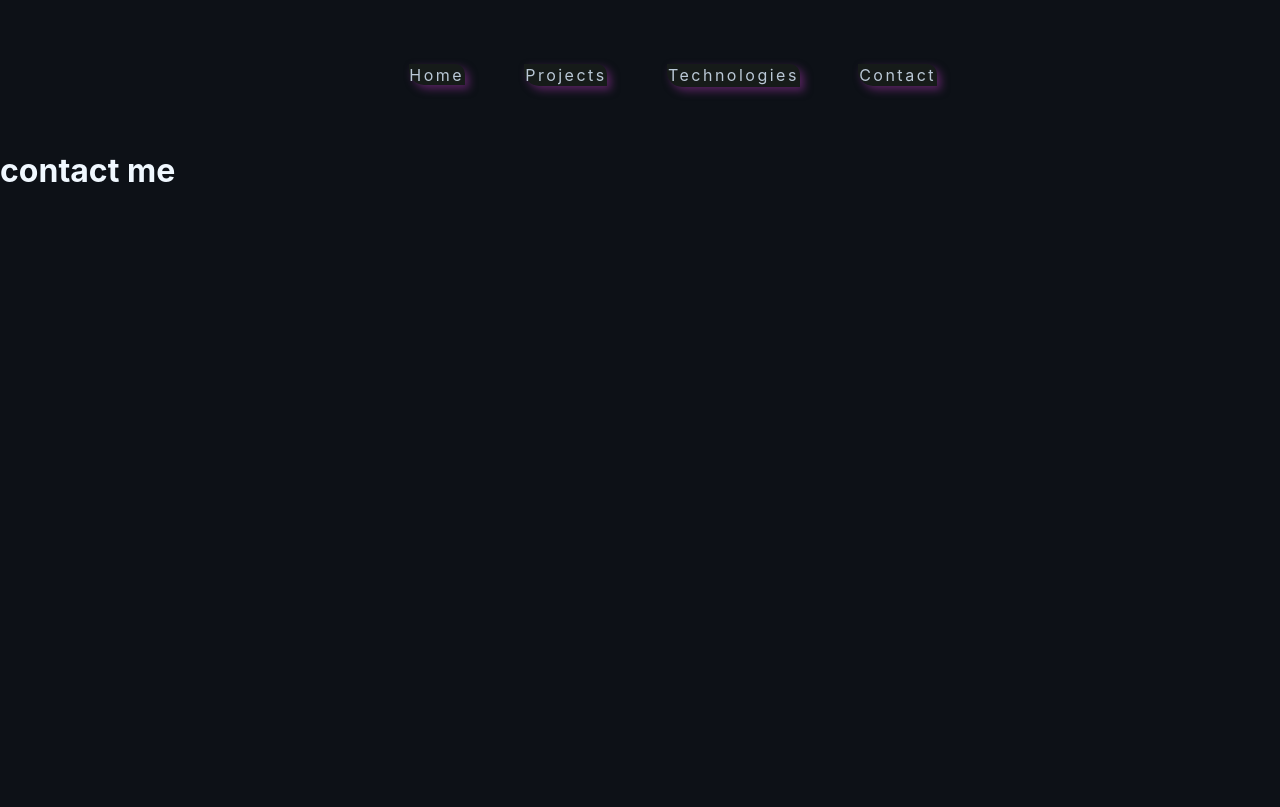
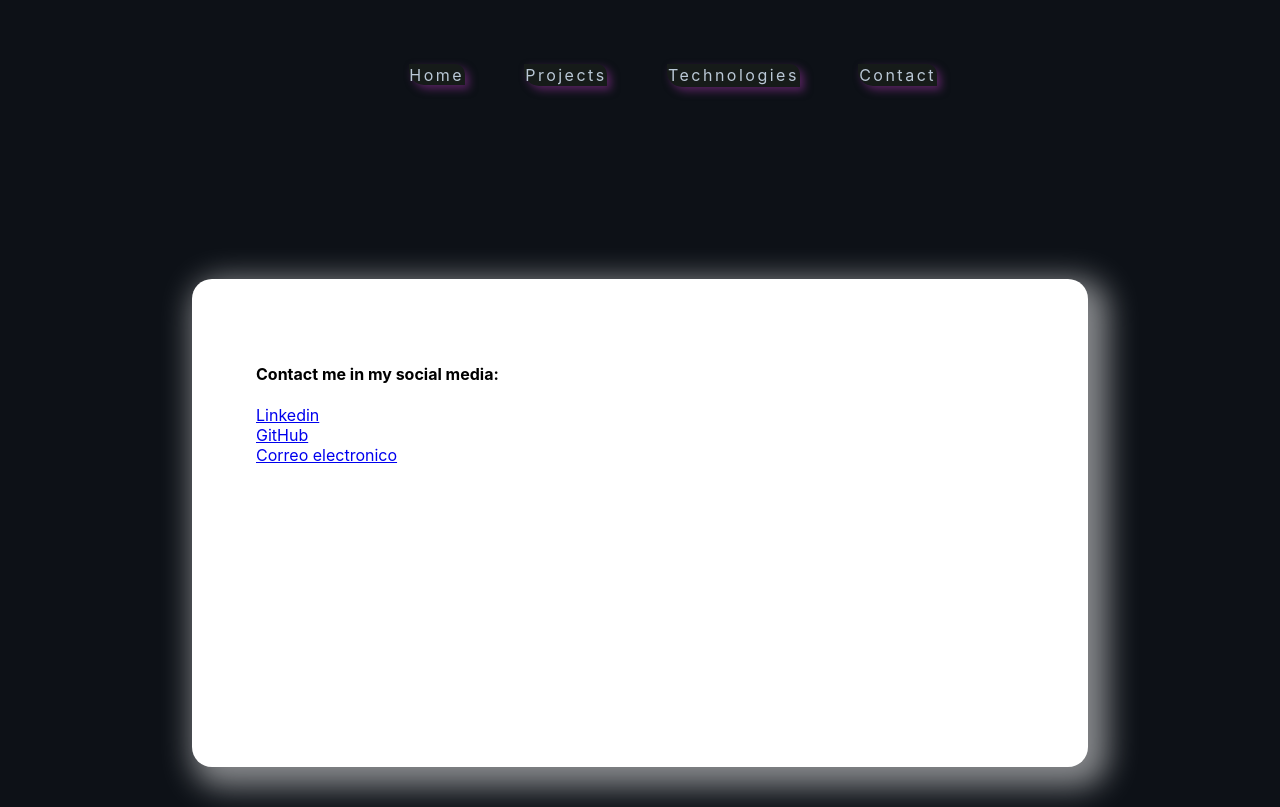
Before and after one commit to JGamito/curriculum, a React (Create React App) app: page /contact in a window 1280 px wide. Shown: the top 807 px of the page. Built offline with nearby package versions, Linux system fonts and the light colour scheme.

Commit message:
new elements added

```diff
--- a/src/components/pages/Home/home.module.css
+++ b/src/components/pages/Home/home.module.css
@@ -15,6 +15,7 @@
   flex-direction: column;
   align-items: center;
   background-color: #0d1117;
+  margin: 10%;
 }
 .saludo {
   font-size: 30px;
--- a/src/components/pages/Projects/projects.module.css
+++ b/src/components/pages/Projects/projects.module.css
@@ -27,7 +27,7 @@
   margin-left: 10px;
   margin-right: 10px;
   color: #bac8d6;
-  margin-top: 5px;
+  margin-top: 5%;
   margin-bottom: 5px;
   text-align: center;
   display: flex;
@@ -41,7 +41,7 @@
   margin-left: 10px;
   margin-right: 10px;
   color: #bac8d6;
-  margin-top: 5px;
+  margin-top: 5%;
   margin-bottom: 5px;
   text-align: center;
   display: flex;
--- a/src/components/pages/Technologies/technologies.module.css
+++ b/src/components/pages/Technologies/technologies.module.css
@@ -4,6 +4,6 @@
   align-items: center;
 }
 .gif {
-  width: 40%;
-  height: 40%;
+  width: 20%;
+  height: 20%;
 }
--- a/src/components/pages/contact/contact.jsx
+++ b/src/components/pages/contact/contact.jsx
@@ -3,9 +3,14 @@
 
 const Contact = () => {
   return (
-    <div>
-      <div className={styles.contact}>
-        <h1>contact me </h1>
+    <div className={styles.full}>
+      <div className={styles.card}>
+        <h4 className={styles.h4}> Contact me in my social media:</h4>
+        <a href="https://www.linkedin.com/in/jgamitomartin/">Linkedin</a>
+        <br />
+        <a href="https://github.com/JGamito">GitHub</a>
+        <br />
+        <a href="mailto:gamito90@hotmail.com">Correo electronico</a>
       </div>
     </div>
   );
--- a/src/components/pages/contact/contact.module.css
+++ b/src/components/pages/contact/contact.module.css
@@ -1,3 +1,21 @@
-.contact {
-  color: aliceblue;
+.full {
+  display: flex;
+  align-items: baseline;
+  justify-content: center;
 }
+
+.card {
+  margin: 10%;
+  height: 45vh;
+  width: 60%;
+  border-radius: 20px;
+  overflow: hidden;
+  box-shadow: 10px 10px 30px 10px rgba(255, 255, 255, 0.5);
+  transition: opacity 0.2s ease, box-shadow 0.2s ease;
+  opacity: 1;
+  margin-bottom: 40px;
+  background-color: white;
+  padding: 5%;
+}
+.h4 {
+}
```
